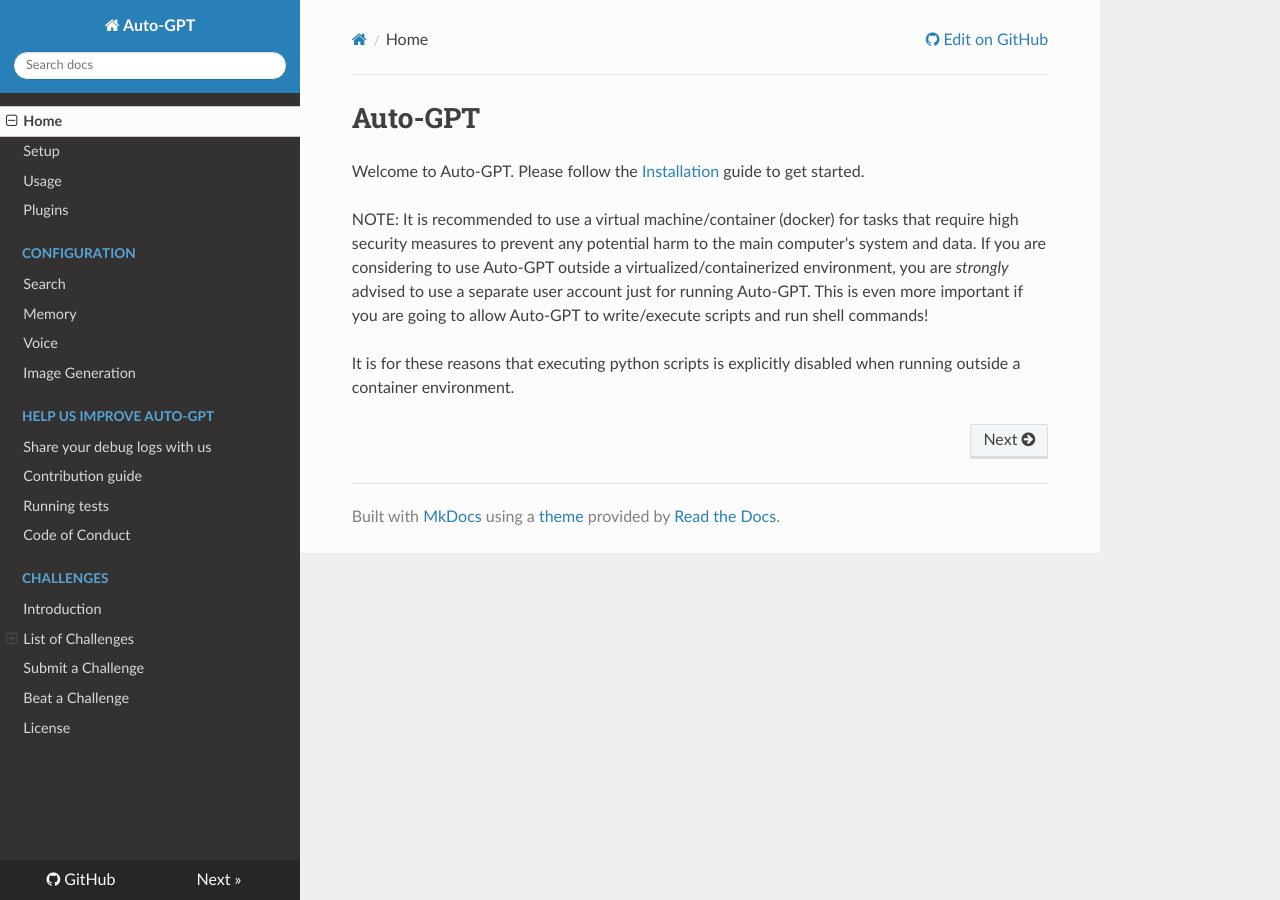
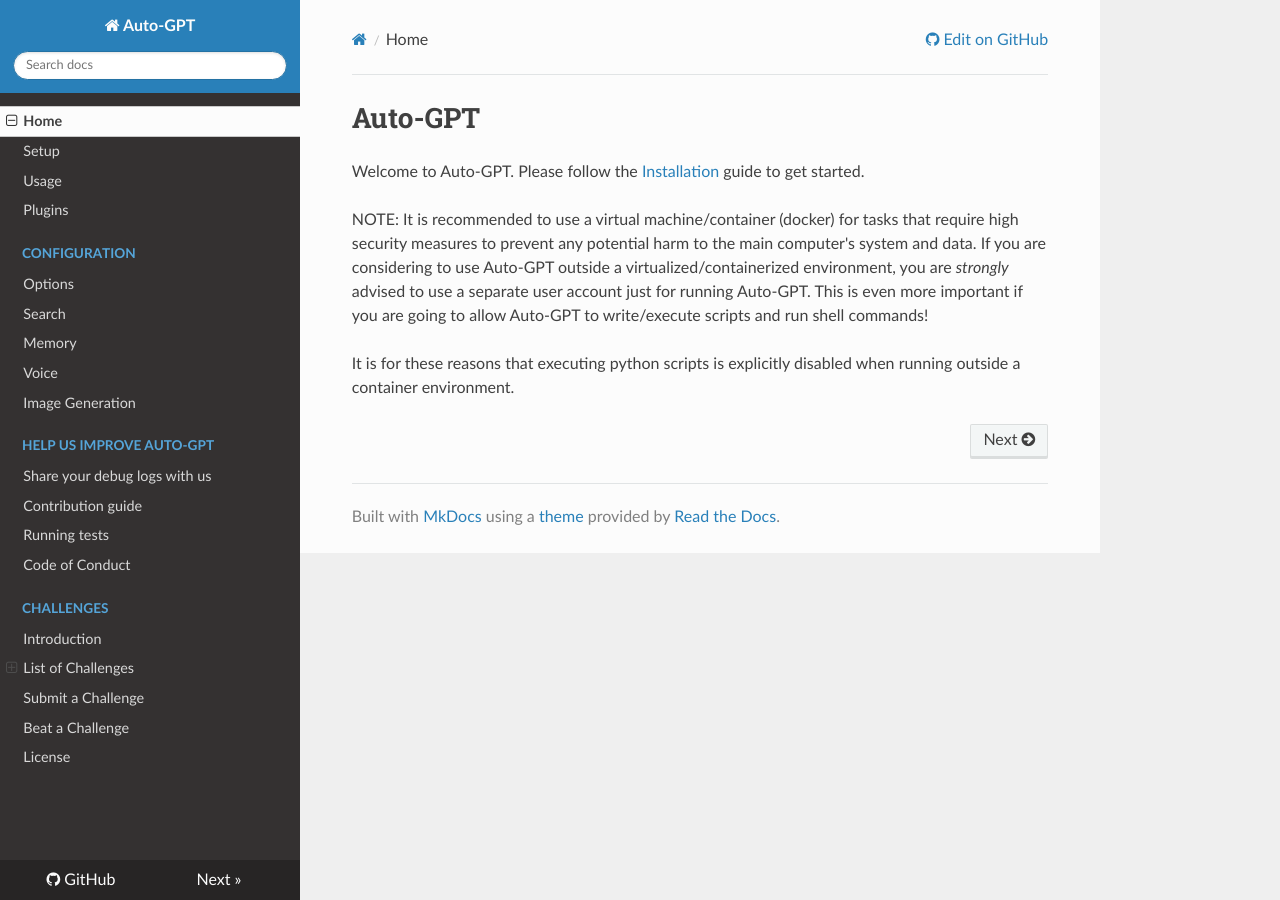
Before and after one commit to flatfishyh/AutoGPT, an MkDocs documentation site: the page built from docs/index.md, in a window 1280 px wide. Built offline with MkDocs 1.6.1, drawn with Linux system fonts in a browser that asks for light colours; nearby versions of some CDN libraries.

Commit message:
Add config options to documentation site (#5034)
Co-authored-by: lc0rp <2609411+lc0rp@users.noreply.github.com>
Co-authored-by: James Collins <collijk@uw.edu>

```diff
--- a/mkdocs.yml
+++ b/mkdocs.yml
@@ -7,6 +7,7 @@ nav:
   - Usage: usage.md
   - Plugins: plugins.md
   - Configuration:
+    - Options: configuration/options.md
     - Search: configuration/search.md
     - Memory: configuration/memory.md
     - Voice: configuration/voice.md
```
